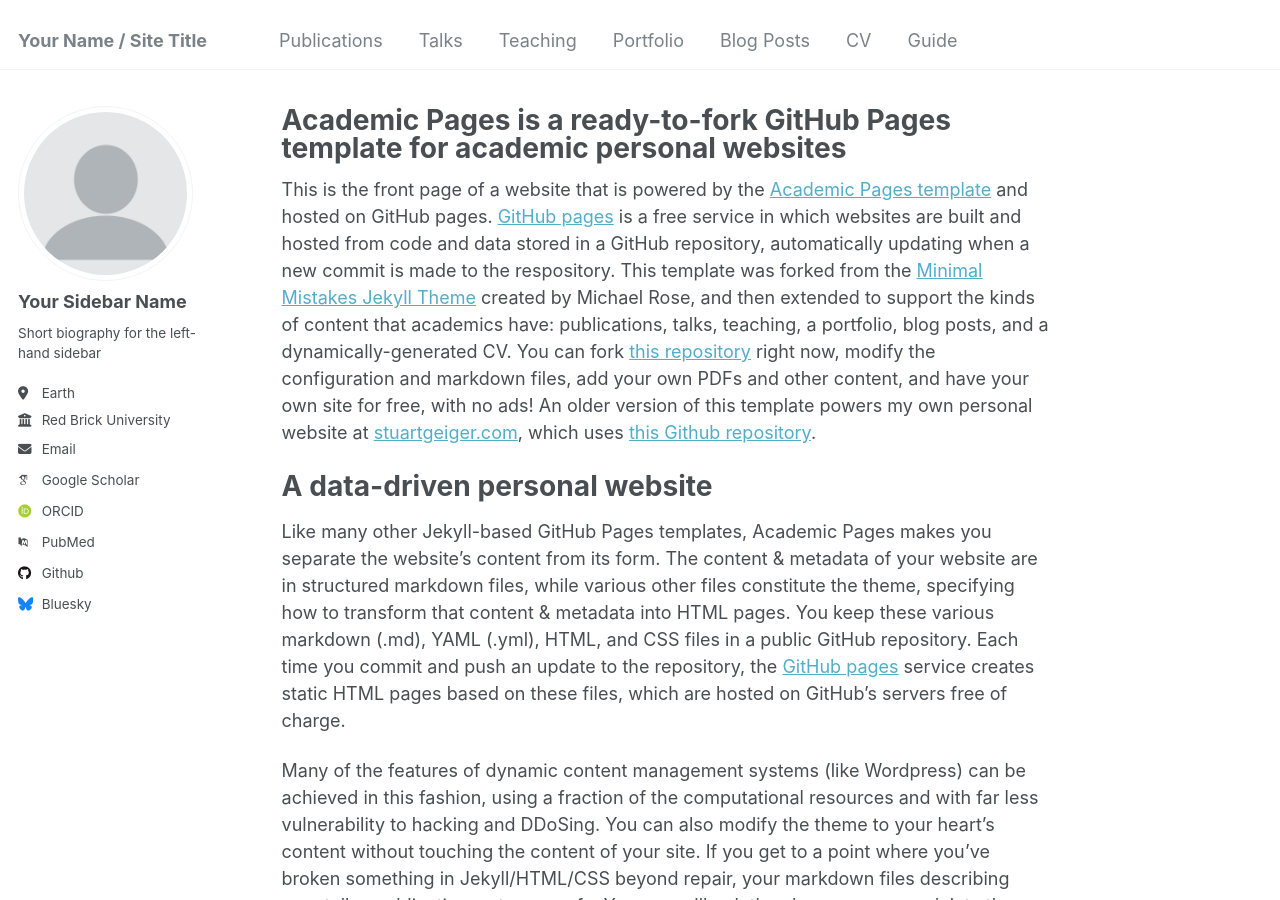
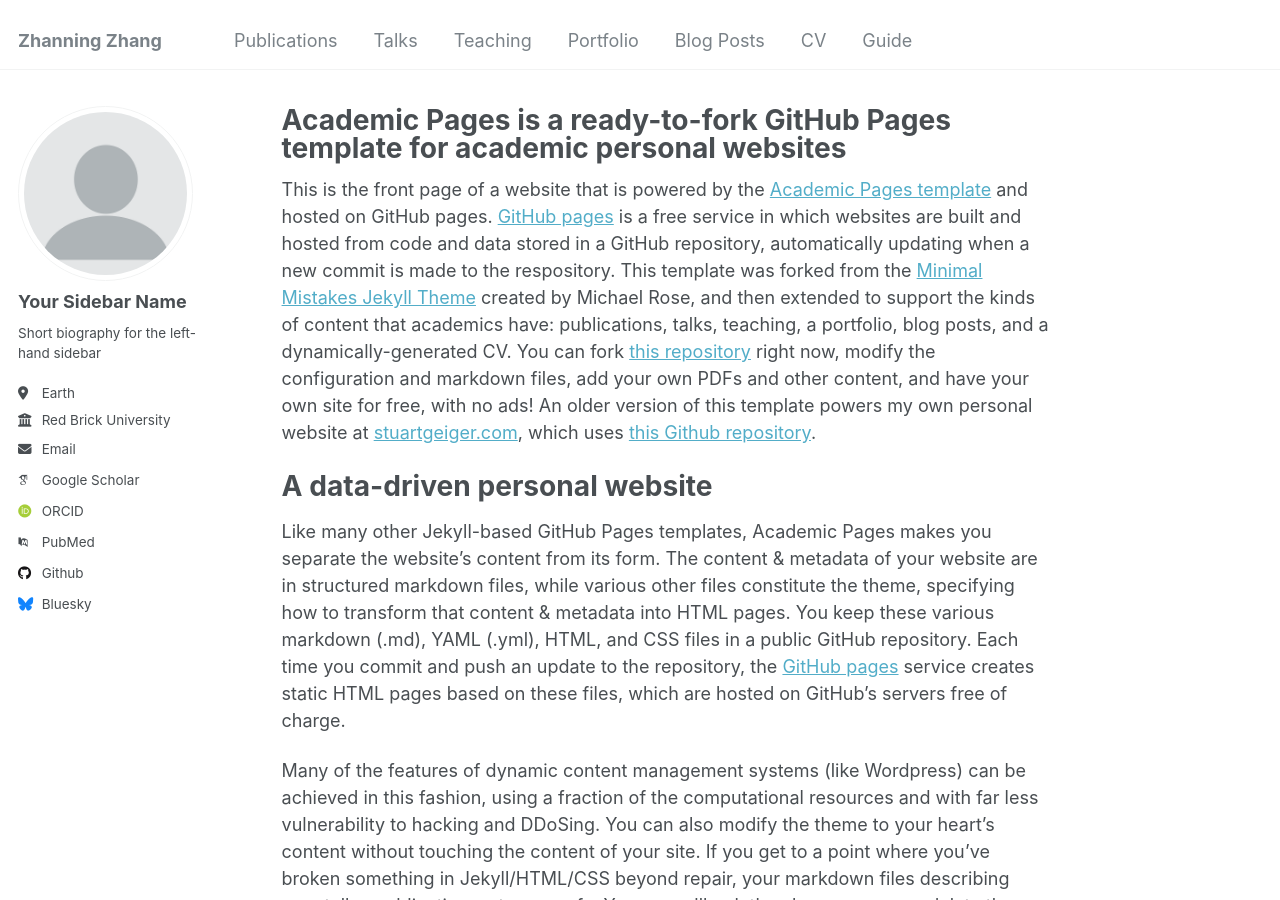
Before and after one commit to znzhang02/ZN.Zhang, a Jekyll site: the page built from _pages/about.md, in a window 1280 px wide and 900 px high. Built offline with Jekyll 4.4.1, drawn with Linux system fonts in a browser that asks for light colours; some web fonts are replaced.

Commit message:
Update name

```diff
--- a/_config.yml
+++ b/_config.yml
@@ -8,7 +8,7 @@
 
 # Basic Site Settings
 locale                   : "en-US"
-title                    : "Your Name / Site Title"
+title                    : "Zhanning Zhang"
 title_separator          : "-"
 name                     : &name "Your Name"
 description              : &description "personal description"
```
